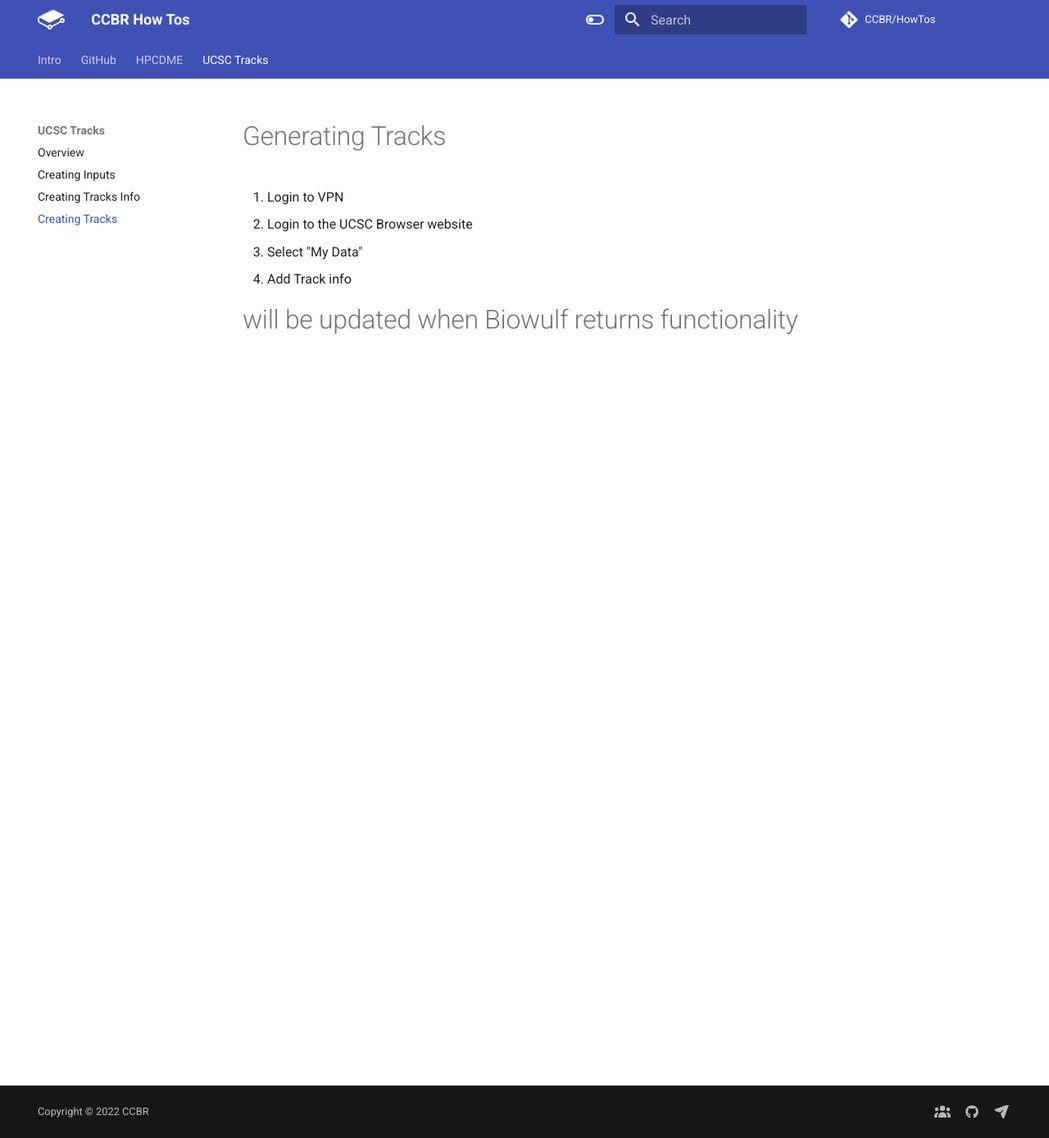
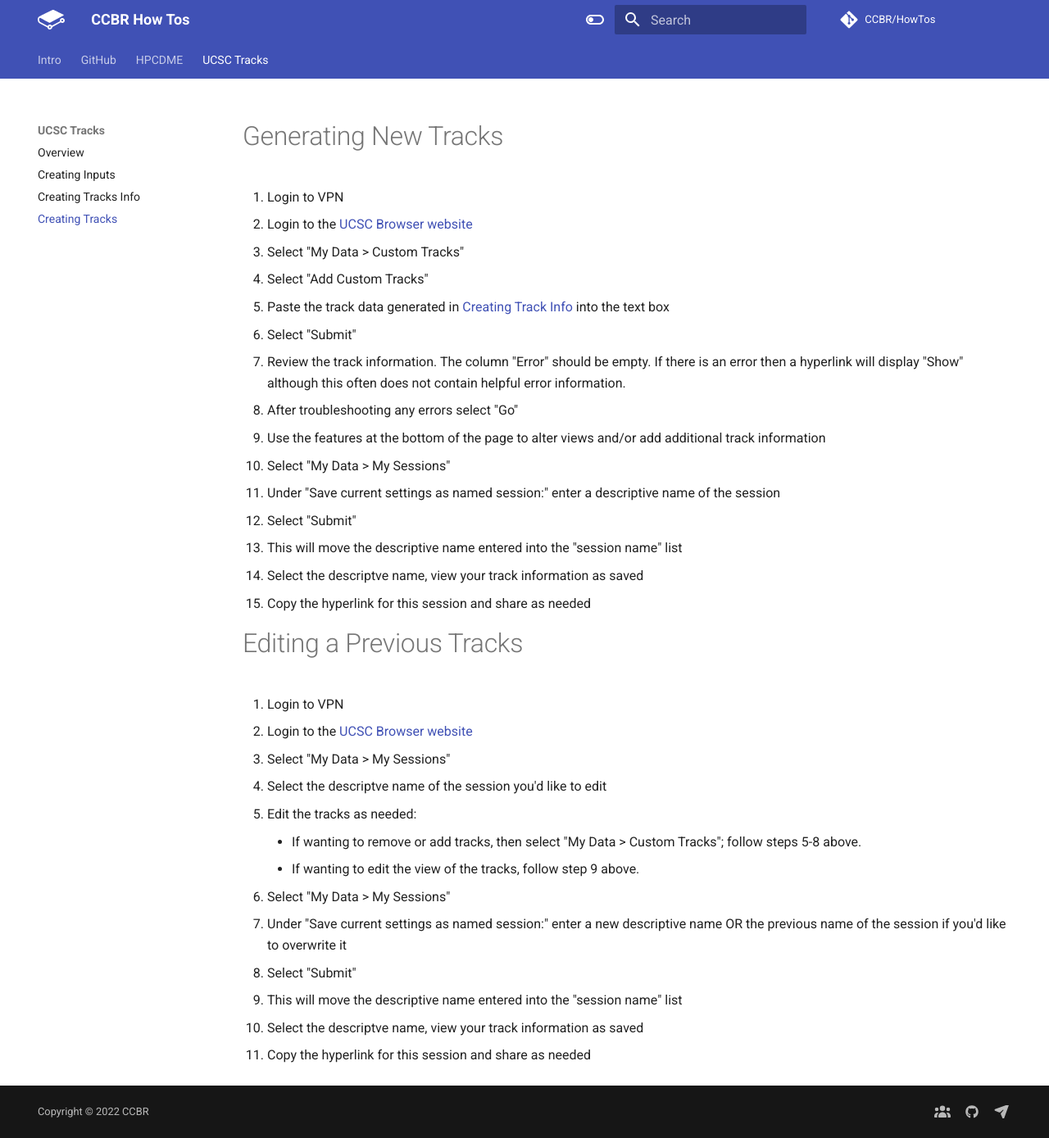
Before and after one commit to escauley/HowTos, an MkDocs documentation site: the page built from docs/UCSC/creating_tracks.md, in a window 1280 px wide and 1389 px high. Shown: the whole window at 82% size. Built offline with MkDocs 1.6.1 and Material for MkDocs 9.7.7, drawn with Linux system fonts in a browser that asks for light colours; comment, search, counter and statistics services are not loaded; the version menu is left out.

Commit message:
update with biowulf info

```diff
--- a/docs/UCSC/creating_tracks.md
+++ b/docs/UCSC/creating_tracks.md
@@ -1,7 +1,31 @@
-# Generating Tracks
+# Generating New Tracks
 1. Login to VPN
-2. Login to the UCSC Browser website
-3. Select "My Data"
-4. Add Track info
+2. Login to the [UCSC Browser website](https://hpcnihapps.cit.nih.gov/genome/cgi-bin/hgSession)
+3. Select "My Data > Custom Tracks"
+4. Select "Add Custom Tracks"
+5. Paste the track data generated in [Creating Track Info](https://ccbr.github.io/HowTos/UCSC/creating_track_info/) into the text box
+6. Select "Submit"
+7. Review the track information. The column "Error" should be empty. If there is an error then a hyperlink will display "Show" although this often does not contain helpful error information.
+8. After troubleshooting any errors select "Go"
+9. Use the features at the bottom of the page to alter views and/or add additional track information
+10. Select "My Data > My Sessions"
+11. Under "Save current settings as named session:" enter a descriptive name of the session
+12. Select "Submit"
+13. This will move the descriptive name entered into the "session name" list
+14. Select the descriptve name, view your track information as saved
+15. Copy the hyperlink for this session and share as needed
 
-# will be updated when Biowulf returns functionality
+# Editing a Previous Tracks
+1. Login to VPN
+2. Login to the [UCSC Browser website](https://hpcnihapps.cit.nih.gov/genome/cgi-bin/hgSession)
+3. Select "My Data > My Sessions"
+4. Select the descriptve name of the session you'd like to edit
+5. Edit the tracks as needed:
+    - If wanting to remove or add tracks, then select "My Data > Custom Tracks"; follow steps 5-8 above.
+    - If wanting to edit the view of the tracks, follow step 9 above.
+10. Select "My Data > My Sessions"
+11. Under "Save current settings as named session:" enter a new descriptive name OR the previous name of the session if you'd like to overwrite it
+12. Select "Submit"
+13. This will move the descriptive name entered into the "session name" list
+14. Select the descriptve name, view your track information as saved
+15. Copy the hyperlink for this session and share as needed
```
Also changed, not shown: docs/UCSC/overview.md (+1 -1 lines).
